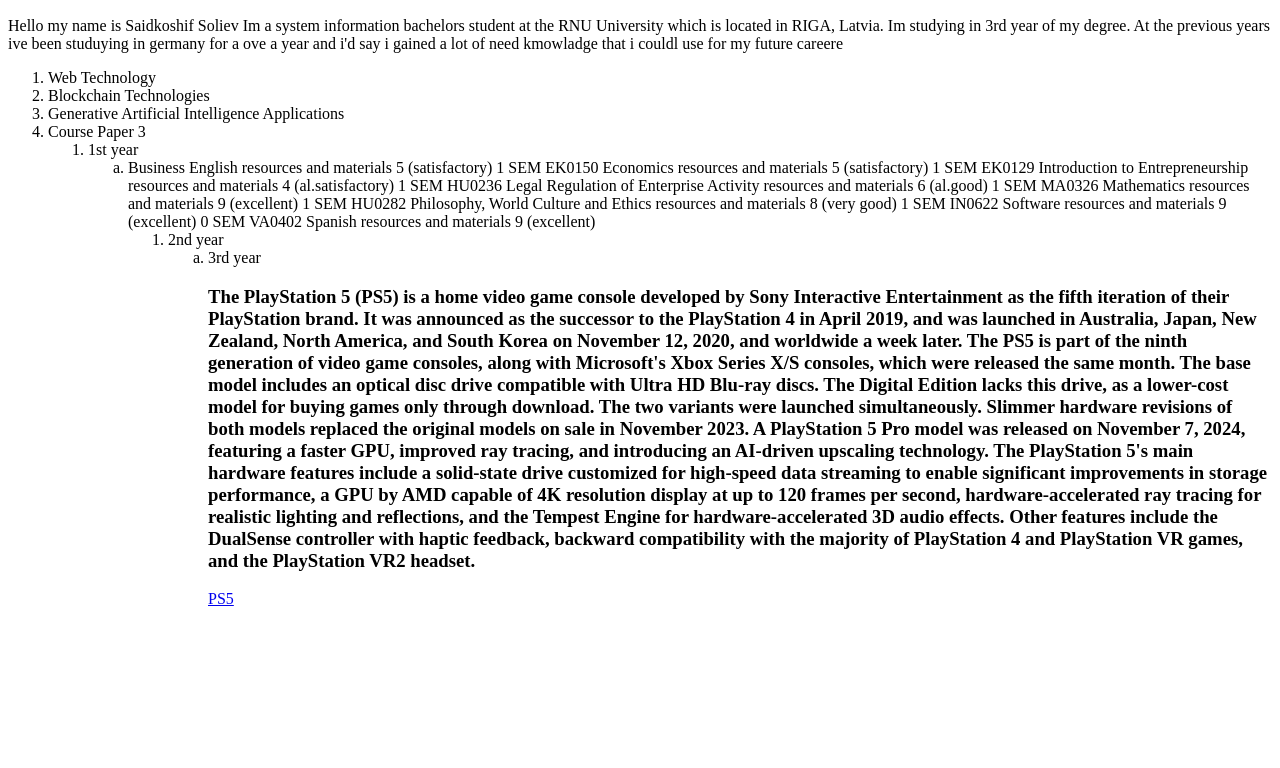
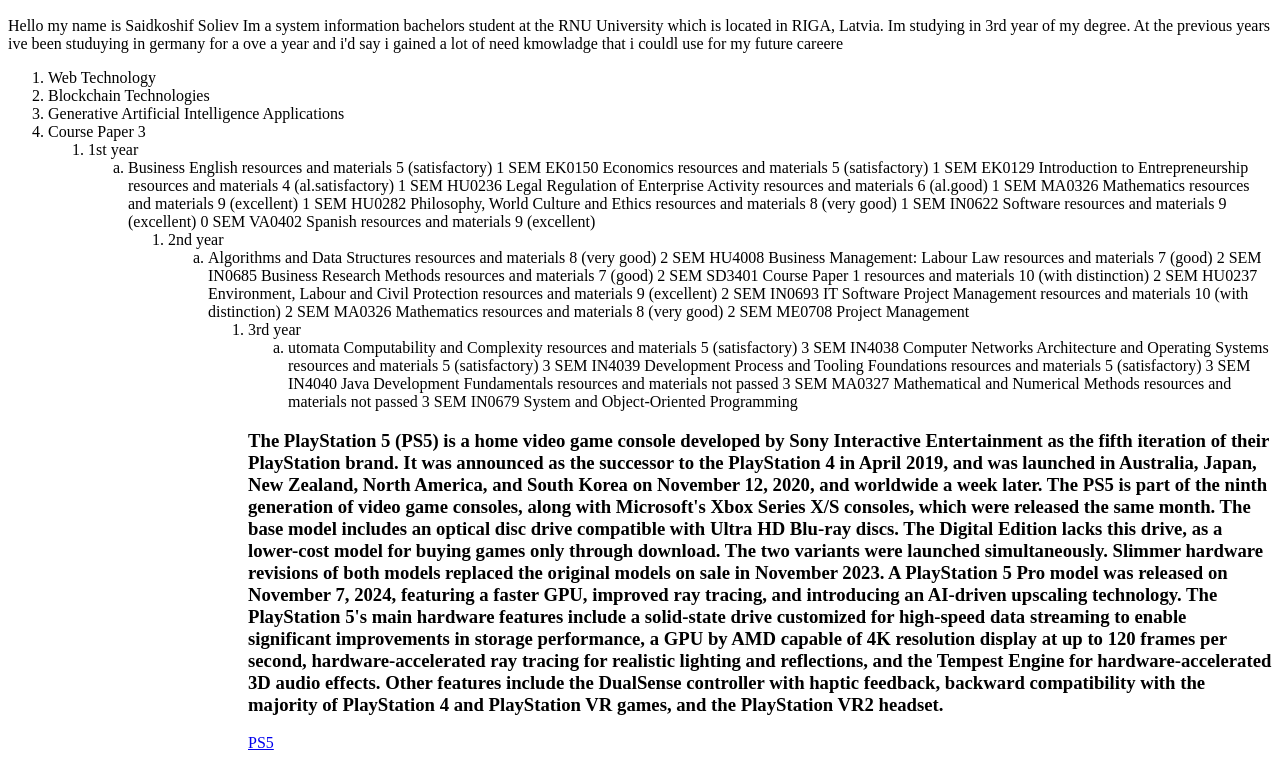
Before and after one commit to Saidkoshif/web_tech-index.html, a plain HTML site: page index.html in a window 1280 px wide. Shown: the part 110-878 px from the top of the page. Before the commit the page ends 800 px from the top, so only its background shows below. Drawn offline with Linux system fonts and the light colour scheme.

Commit message:
Update course information and grades in index.html
Added course details and grades for various subjects in the curriculum.

```diff
--- a/index.html
+++ b/index.html
@@ -48,9 +48,48 @@
         <ol type="2">
         <li> 2nd year </li>
         <ol type="a">
+          <li>Algorithms and Data Structures
+resources and materials
+8 (very good)
+2 SEM	HU4008	Business Management: Labour Law
+resources and materials
+7 (good)
+2 SEM	IN0685	Business Research Methods
+resources and materials
+7 (good)
+2 SEM	SD3401	Course Paper 1
+resources and materials
+10 (with distinction)
+2 SEM	HU0237	Environment, Labour and Civil Protection
+resources and materials
+9 (excellent)
+2 SEM	IN0693	IT Software Project Management
+resources and materials
+10 (with distinction)
+2 SEM	MA0326	Mathematics
+resources and materials
+8 (very good)
+2 SEM	ME0708	Project Management</li>
 
+        <ol type="2">
         <li> 3rd year</li>
           <ol type="a">
+            <li>utomata Computability and Complexity
+resources and materials
+5 (satisfactory)
+3 SEM	IN4038	Computer Networks Architecture and Operating Systems
+resources and materials
+5 (satisfactory)
+3 SEM	IN4039	Development Process and Tooling Foundations
+resources and materials
+5 (satisfactory)
+3 SEM	IN4040	Java Development Fundamentals
+resources and materials
+not passed
+3 SEM	MA0327	Mathematical and Numerical Methods
+resources and materials
+not passed
+3 SEM	IN0679	System and Object-Oriented Programming</li>
     </ol>
 
     <h3>The PlayStation 5 (PS5) is a home video game console developed by Sony Interactive Entertainment as the fifth iteration of their PlayStation brand. It was announced as the successor to the PlayStation 4 in April 2019, and was launched in Australia, Japan, New Zealand, North America, and South Korea on November 12, 2020, and worldwide a week later. The PS5 is part of the ninth generation of video game consoles, along with Microsoft's Xbox Series X/S consoles, which were released the same month.
```
